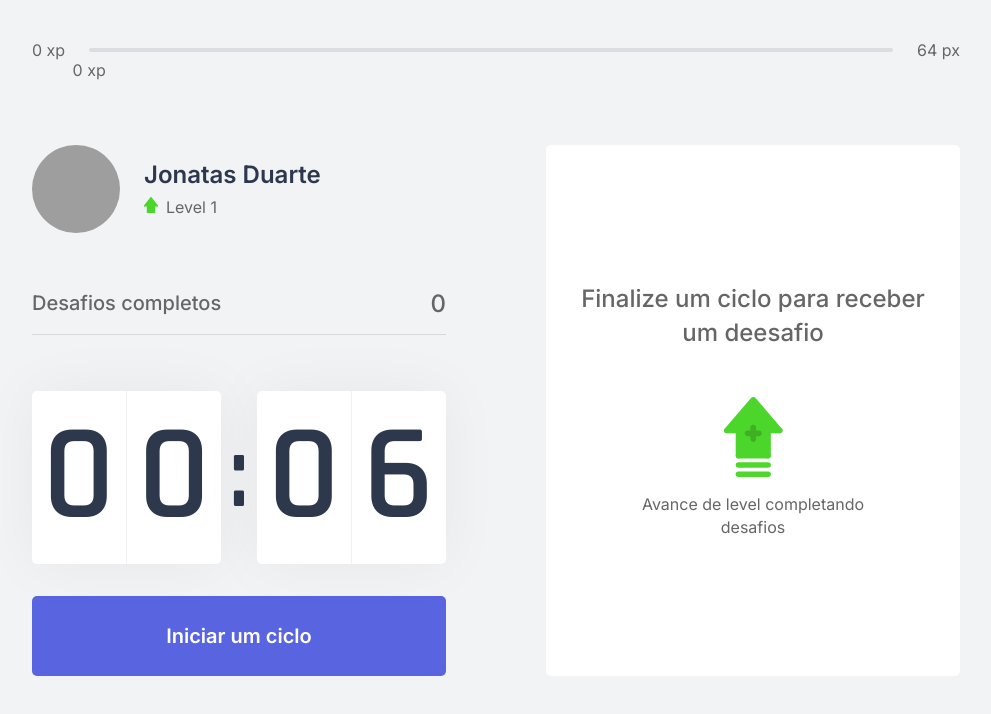
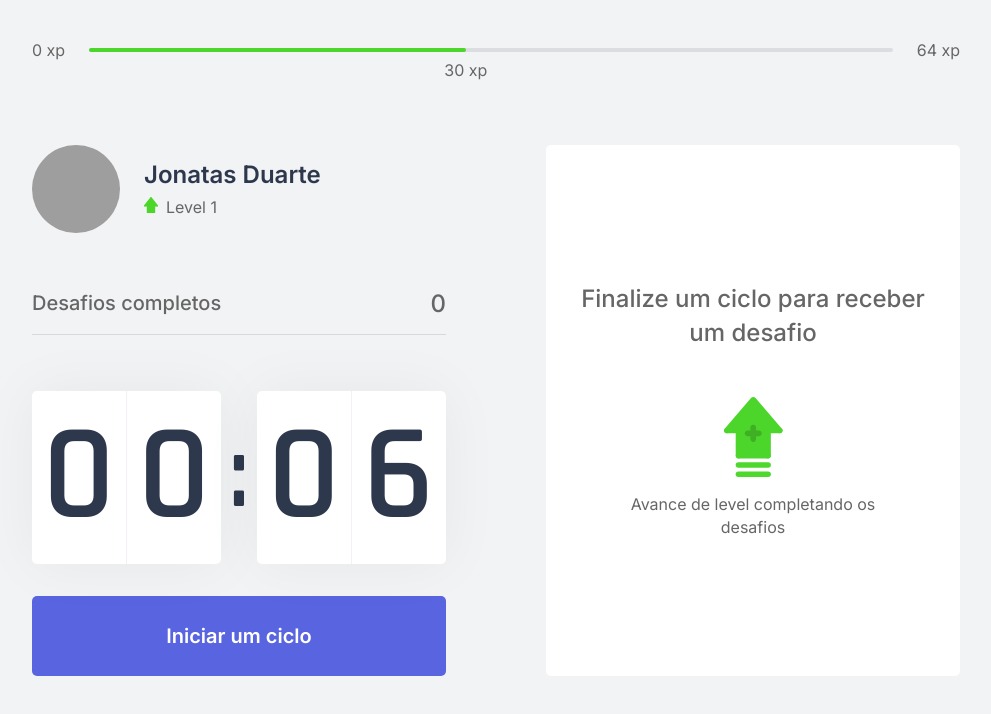
Before and after one commit to JonatasDuarte/move.it, a Next.js app: page / in a window 1280 px wide. Shown: the top 714 px of the page, without its empty margins (144-1135 px from the left). Built offline with nearby package versions, Linux system fonts and the light colour scheme; grey boxes are pictures that could not be loaded.

Commit message:
Arrumando texto

```diff
--- a/src/components/ChallengeBox.tsx
+++ b/src/components/ChallengeBox.tsx
@@ -13,7 +13,7 @@ export function ChallengeBox(){
 
           <main>
             <img src= { `icons/${activeChallenge.type}.svg` }/>
-            <strong>Novo desaafio</strong>
+            <strong>Novo desafio</strong>
             <p>{activeChallenge.description}</p>
           </main>
 
@@ -35,10 +35,10 @@ export function ChallengeBox(){
         </div>
       ) : (
         <div className={styles.challengeNotActive}>
-          <strong>Finalize um ciclo para receber um deesafio</strong>
+          <strong>Finalize um ciclo para receber um desafio</strong>
           <p>
             <img src="icons/level-up.svg" alt="Level Up"/>
-            Avance de level completando desafios
+            Avance de level completando os desafios
           </p>
         </div>
       ) }
--- a/src/components/ExperienceBar.tsx
+++ b/src/components/ExperienceBar.tsx
@@ -18,7 +18,7 @@ export function ExperienceBar (){
             {currentExperience} xp
             </span>
         </div>
-        <span>{experienceToNextLevel} px</span>
+        <span>{experienceToNextLevel} xp</span>
 
 
       </header>
--- a/src/contexts/ChallengesContext.tsx
+++ b/src/contexts/ChallengesContext.tsx
@@ -27,7 +27,7 @@ export const ChallengesContext = createContext({} as ChallengeContextData);
 
 export function ChallengesProvider({children}: ChallengesProvideProps) {
   const [level, setLevel] = useState(1);
-  const [currentExperience, setCurrentExperience] = useState(0);
+  const [currentExperience, setCurrentExperience] = useState(30);
   const [challengesCompleted, setChallengesCompleted] = useState(0);
 
   const [activeChallenge, setActiveChallenge] = useState(null);
```
